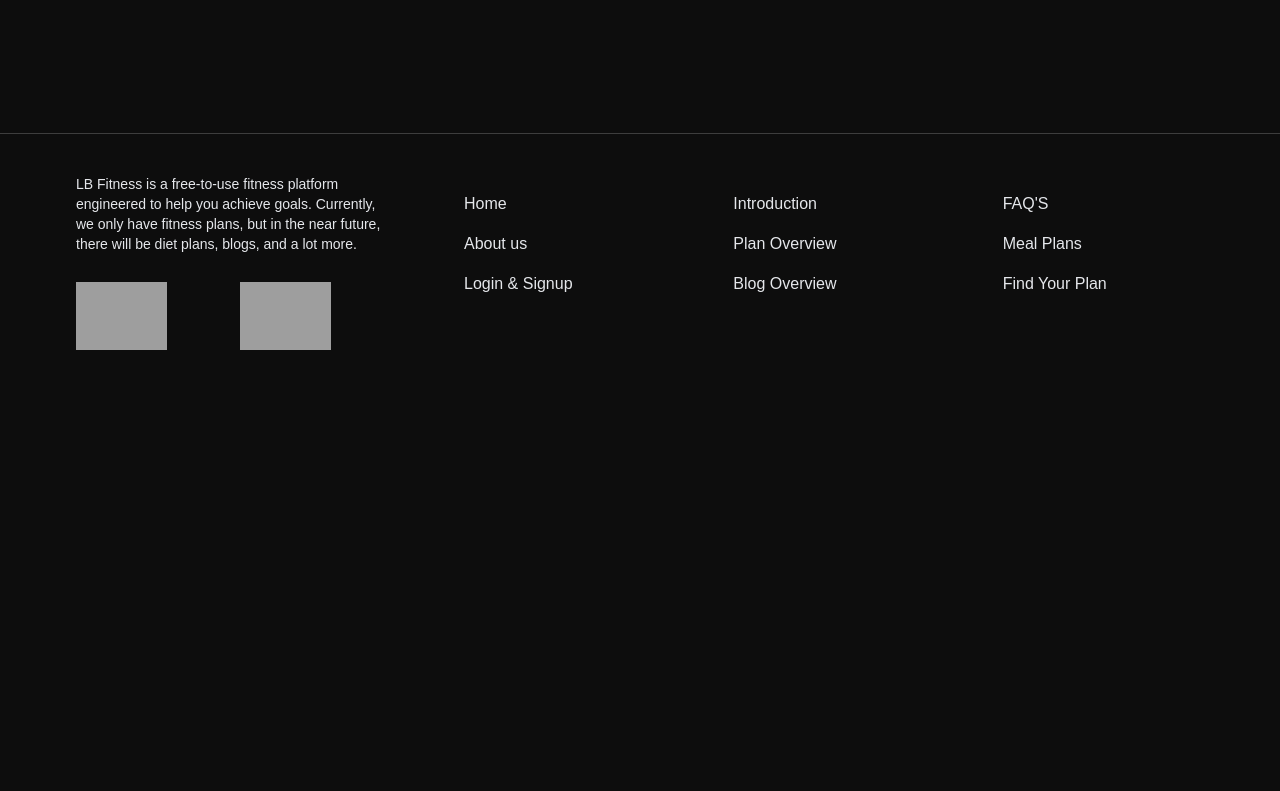
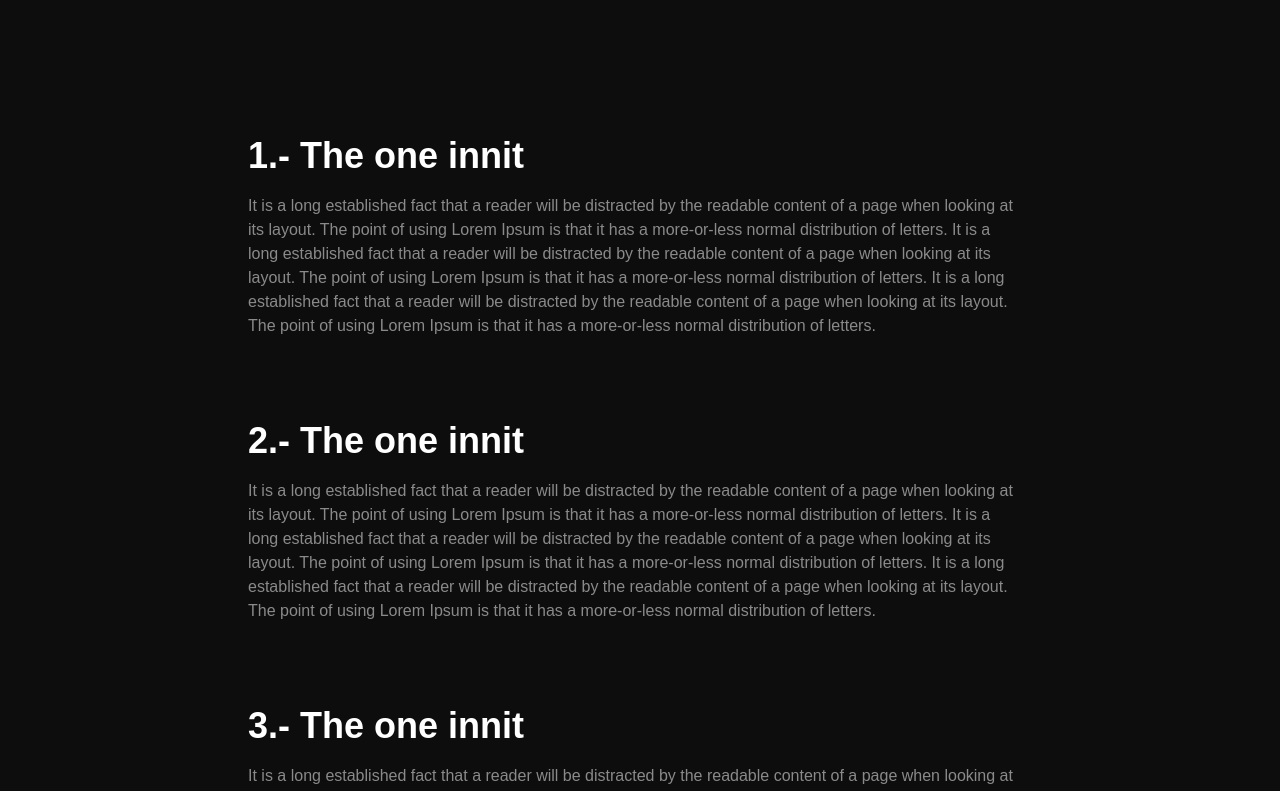
Before and after one commit to lucasjolibois54/lb-fitness, a Next.js app: page /articles/benefitsOfHIIT in a window 1280 px wide. Shown: the part 2120-2911 px from the top of the page. Before the commit the page ends 2598 px from the top, so only its background shows below. Built offline with nearby package versions, Linux system fonts and the light colour scheme; grey boxes are pictures that could not be loaded.

Commit message:
Update benefitsOfHIIT.js

```diff
--- a/pages/articles/benefitsOfHIIT.js
+++ b/pages/articles/benefitsOfHIIT.js
@@ -4,6 +4,7 @@ import HomeHeader from '../../components/main/homeHeader'
 import TextSection from '../../components/blogs/blog-articles/textSection'
 import ParagraphSection from '../../components/blogs/blog-articles/paragraphSection'
 import TextSlider from '../../components/blogs/blog-articles/textSlider'
+import SubTextSection from '../../components/blogs/blog-articles/subTextSection'
 import Footer from '../../components/main/footer'
 
 function benefitsOfHIIT() {
@@ -27,6 +28,21 @@ function benefitsOfHIIT() {
 
         <TextSlider/>
 
+        <SubTextSection
+         title="1.- The one innit"
+         paragraph="It is a long established fact that a reader will be distracted by the readable content of a page when looking at its layout. The point of using Lorem Ipsum is that it has a more-or-less normal distribution of letters. It is a long established fact that a reader will be distracted by the readable content of a page when looking at its layout. The point of using Lorem Ipsum is that it has a more-or-less normal distribution of letters. It is a long established fact that a reader will be distracted by the readable content of a page when looking at its layout. The point of using Lorem Ipsum is that it has a more-or-less normal distribution of letters."
+         />
+
+<SubTextSection
+         title="2.- The one innit"
+         paragraph="It is a long established fact that a reader will be distracted by the readable content of a page when looking at its layout. The point of using Lorem Ipsum is that it has a more-or-less normal distribution of letters. It is a long established fact that a reader will be distracted by the readable content of a page when looking at its layout. The point of using Lorem Ipsum is that it has a more-or-less normal distribution of letters. It is a long established fact that a reader will be distracted by the readable content of a page when looking at its layout. The point of using Lorem Ipsum is that it has a more-or-less normal distribution of letters."
+         />
+
+<SubTextSection
+         title="3.- The one innit"
+         paragraph="It is a long established fact that a reader will be distracted by the readable content of a page when looking at its layout. The point of using Lorem Ipsum is that it has a more-or-less normal distribution of letters. It is a long established fact that a reader will be distracted by the readable content of a page when looking at its layout. The point of using Lorem Ipsum is that it has a more-or-less normal distribution of letters. It is a long established fact that a reader will be distracted by the readable content of a page when looking at its layout. The point of using Lorem Ipsum is that it has a more-or-less normal distribution of letters."
+         />
+
         <Footer/></div>
   )
 }
```
